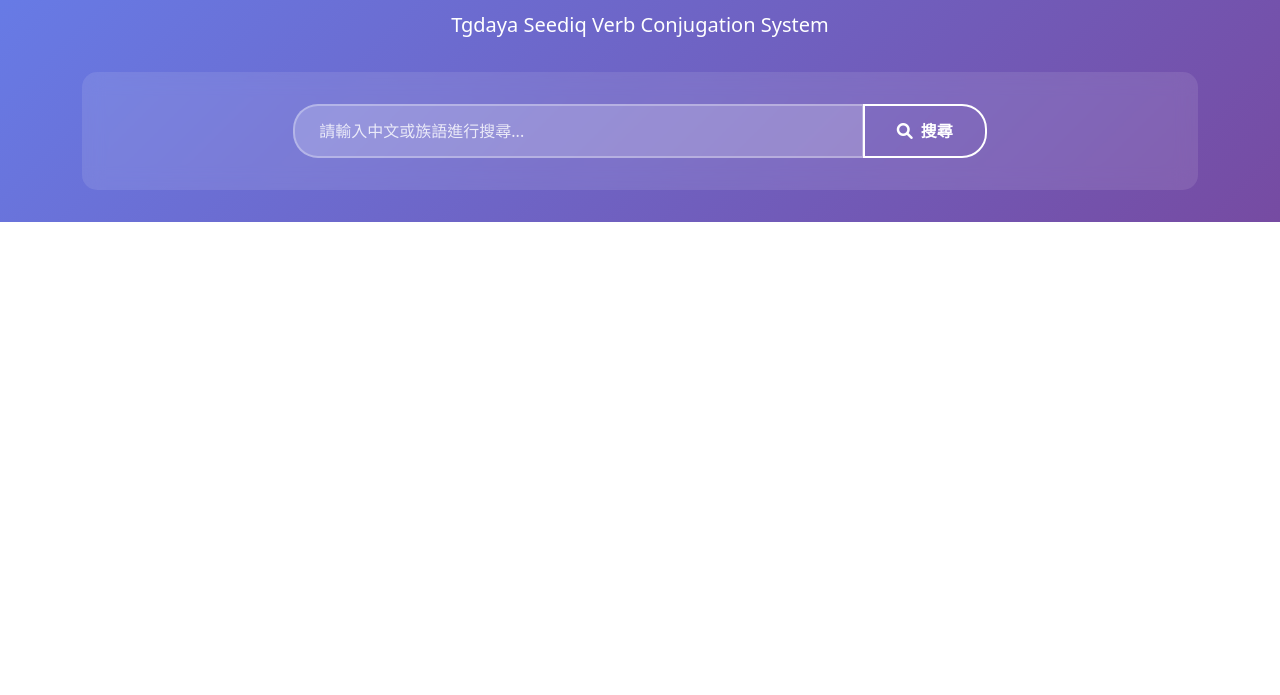
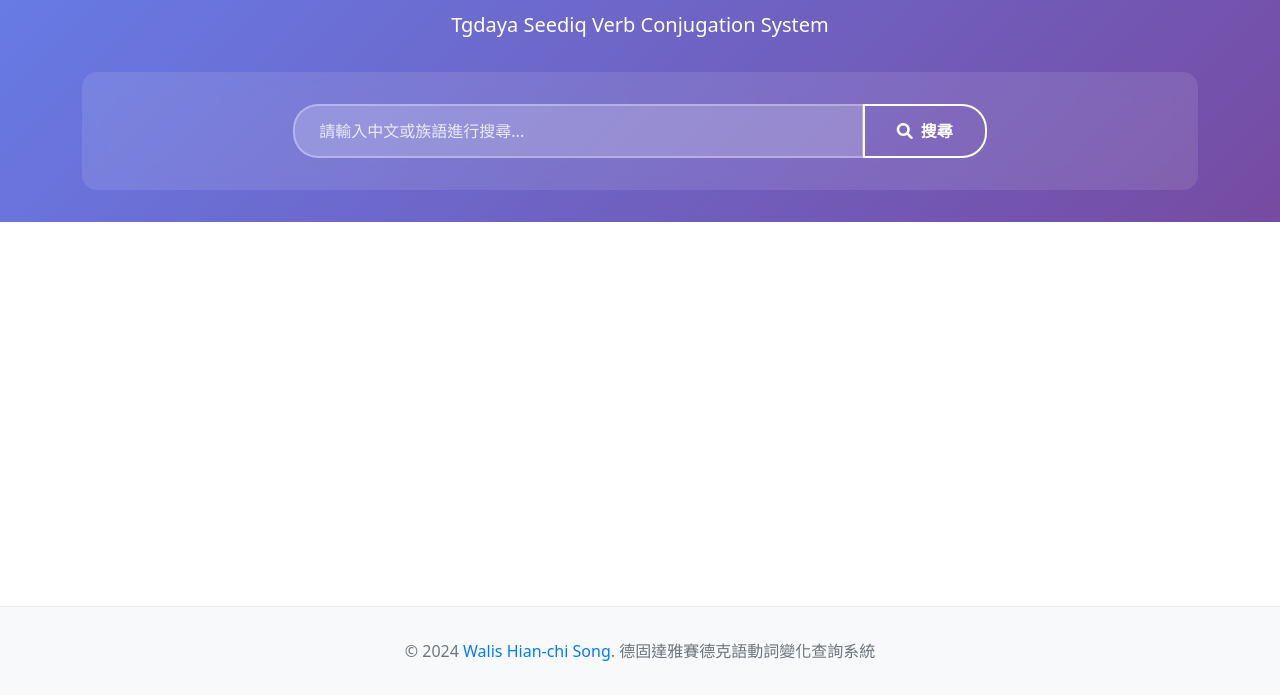
Before and after one commit to walishcs/verb_conjugation, a plain HTML site: page index.html in a window 1280 px wide. Shown: the part 105-800 px from the top of the page. Drawn offline with nearby package versions, Linux system fonts and the light colour scheme.

Commit message:
add footer

```diff
--- a/index.html
+++ b/index.html
@@ -7,6 +7,19 @@
     <link href="https://cdn.jsdelivr.net/npm/bootstrap@5.3.0/dist/css/bootstrap.min.css" rel="stylesheet">
     <link href="https://cdnjs.cloudflare.com/ajax/libs/font-awesome/6.0.0/css/all.min.css" rel="stylesheet">
     <style>
+        html, body {
+            height: 100%;
+        }
+
+        body {
+            display: flex;
+            flex-direction: column;
+        }
+
+        .main-content {
+            flex: 1;
+        }
+
         .header-bg {
             background: linear-gradient(135deg, #667eea 0%, #764ba2 100%);
             color: white;
@@ -100,9 +113,28 @@
             margin-bottom: 1rem;
         }
 
+        footer {
+            background-color: #f8f9fa;
+            border-top: 1px solid #e9ecef;
+            padding: 2rem 0;
+            margin-top: auto;
+            text-align: center;
+            color: #6c757d;
+        }
+
+        footer a {
+            color: #007bff;
+            text-decoration: none;
+        }
+
+        footer a:hover {
+            text-decoration: underline;
+        }
+
     </style>
 </head>
 <body>
+    <div class="main-content">
         <div class="header-bg">
             <div class="container">
                 <div class="text-center">
@@ -140,6 +172,7 @@
                 <i class="fas fa-search fa-3x mb-3 text-muted"></i>
                 <h4>未找到相關結果</h4>
                 <p>請嘗試使用其他關鍵字搜尋</p>
+            </div>
         </div>
     </div>
 
@@ -405,5 +438,14 @@
             loadVerbData();
         });
     </script>
+
+    <footer>
+        <div class="container">
+            <p class="mb-0">
+                © 2024 <a href="https://walishcs.github.io" target="_blank">Walis Hian-chi Song</a>.
+                德固達雅賽德克語動詞變化查詢系統
+            </p>
+        </div>
+    </footer>
 </body>
 </html>
```
Lines whose indentation alone changed are shown as unchanged.
